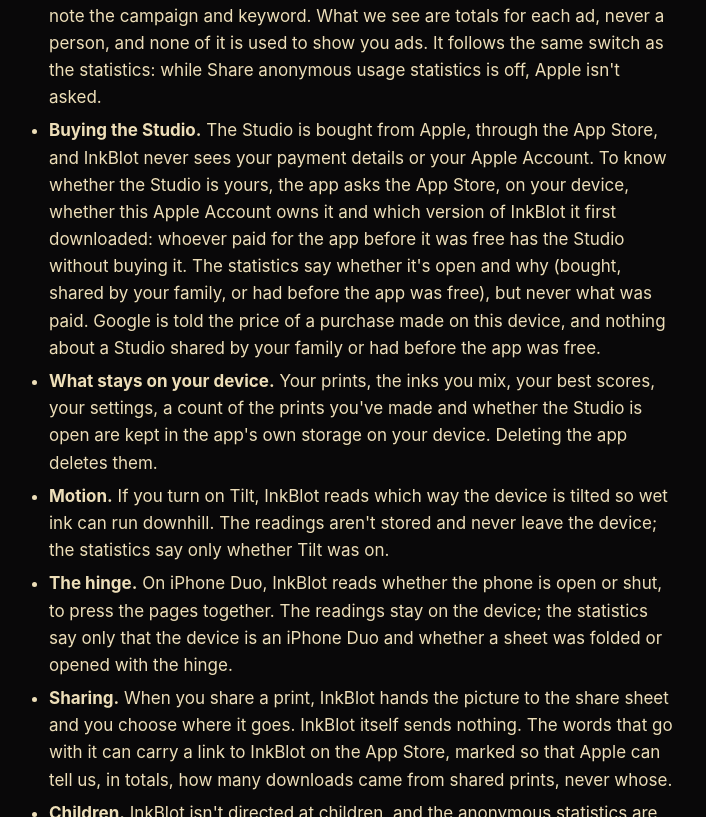
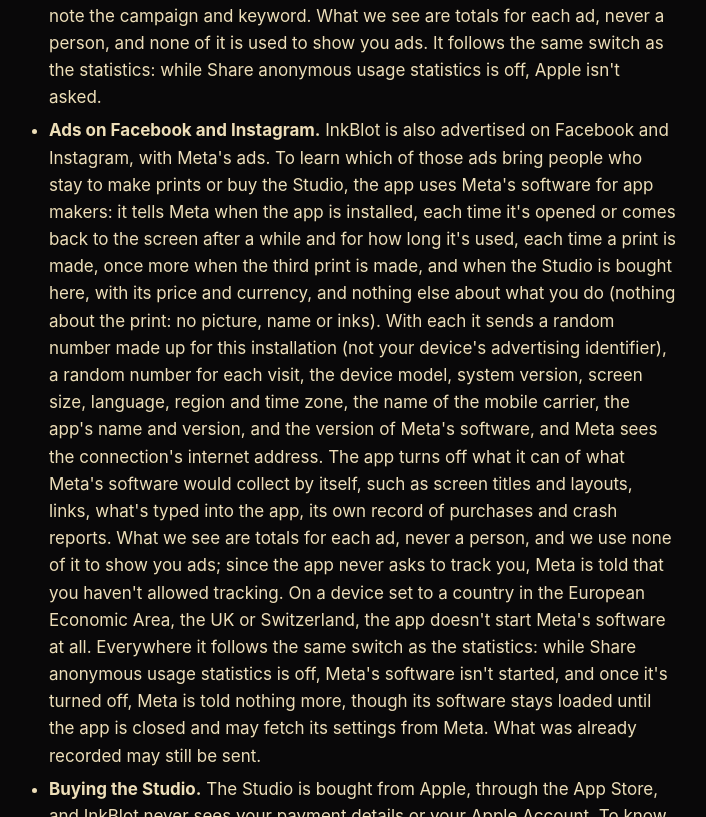
Before and after one commit to eimanz/balatechnologies, a plain HTML site: page blot/privacy/index.html in a window 1280 px wide. Shown: the part 1983-2800 px from the top of the page, without its empty margins (287-993 px from the left). Drawn offline with Linux system fonts and the light colour scheme.

Commit message:
InkBlot policy for 1.2.3: Meta's SDK (ads on Facebook and Instagram), opening paragraph, date
Co-Authored-By: Claude Opus 5.5 <noreply@anthropic.com>

```diff
--- a/blot/privacy/index.html
+++ b/blot/privacy/index.html
@@ -17,11 +17,11 @@
     </div>
   </header>
 
-  <p class="small">Last updated: November 10, 2026. Version 1.0 sent nothing at all; statistics arrived in 1.0.1,
+  <p class="small">Last updated: November 26, 2026. Version 1.0 sent nothing at all; statistics arrived in 1.0.1,
   ad measurement in 1.1, the Studio in 1.2.</p>
   <p>InkBlot is published by Bala Technologies LLC. It knows nothing about who you are. Your prints never leave
   your device unless you share them. The only things the app sends anywhere are anonymous statistics about how it is
-  used and, to measure InkBlot's own ads, word to Google when the app is first opened, while it's in use, when a
+  used and, to measure InkBlot's own ads, word to Google and Meta when the app is first opened, while it's in use, when a
   print is made and when the Studio is bought. It also asks Apple, once, whether one of InkBlot's ads on the App
   Store led to the install. One switch turns all of this off.</p>
   <ul>
@@ -68,13 +68,30 @@
       ask Apple the same and note the campaign and keyword. What we see are totals for each ad, never a person, and
       none of it is used to show you ads. It follows the same switch as the statistics: while Share anonymous usage
       statistics is off, Apple isn't asked.</li>
+    <li><strong>Ads on Facebook and Instagram.</strong> InkBlot is also advertised on Facebook and Instagram, with
+      Meta's ads. To learn which of those ads bring people who stay to make prints or buy the Studio, the app uses
+      Meta's software for app makers: it tells Meta when the app is installed, each time it's opened or comes back
+      to the screen after a while and for how long it's used, each time a print is made, once more when the third
+      print is made, and when the Studio is bought here, with its price and currency, and nothing else about what
+      you do (nothing about the print: no picture, name or inks). With each it sends a random number made up for
+      this installation (not your device's advertising identifier), a random number for each visit, the device
+      model, system version, screen size, language, region and time zone, the name of the mobile carrier, the app's
+      name and version, and the version of Meta's software, and Meta sees the connection's internet address. The app
+      turns off what it can of what Meta's software would collect by itself, such as screen titles and layouts,
+      links, what's typed into the app, its own record of purchases and crash reports. What we see are totals for
+      each ad, never a person, and we use none of it to show you ads; since the app never asks to track you, Meta is
+      told that you haven't allowed tracking. On a device set to a country in the European Economic Area, the UK or
+      Switzerland, the app doesn't start Meta's software at all. Everywhere it follows the same switch as the
+      statistics: while Share anonymous usage statistics is off, Meta's software isn't started, and once it's turned
+      off, Meta is told nothing more, though its software stays loaded until the app is closed and may fetch its
+      settings from Meta. What was already recorded may still be sent.</li>
     <li><strong>Buying the Studio.</strong> The Studio is bought from Apple, through the App Store, and InkBlot
       never sees your payment details or your Apple Account. To know whether the Studio is yours, the app asks the
       App Store, on your device, whether this Apple Account owns it and which version of InkBlot it first
       downloaded: whoever paid for the app before it was free has the Studio without buying it. The statistics say
       whether it's open and why (bought, shared by your family, or had before the app was free), but never what was
-      paid. Google is told the price of a purchase made on this device, and nothing about a Studio shared by your
-      family or had before the app was free.</li>
+      paid. Google and Meta are told the price of a purchase made on this device, and nothing about a Studio shared
+      by your family or had before the app was free.</li>
     <li><strong>What stays on your device.</strong> Your prints, the inks you mix, your best scores, your settings,
       a count of the prints you've made and whether the Studio is open are kept in the app's own storage on your
       device. Deleting the app deletes them.</li>
```
